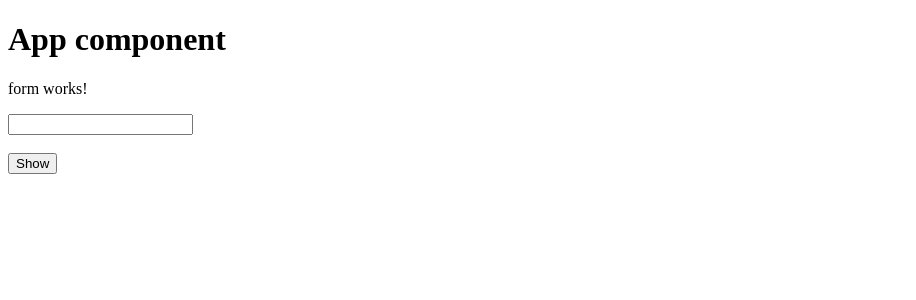
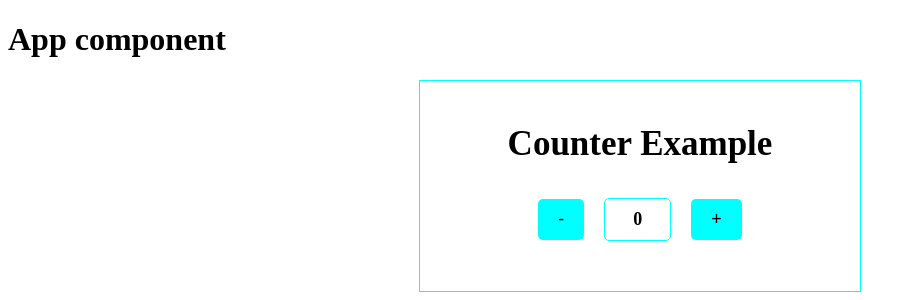
Before and after one commit to maitnt/e-comerce-angular17, an Angular app in the folder eStore/: page / in a window 1280 px wide. Shown: the top 300 px of the page, without its empty margins (0-916 px from the left). Built offline with nearby package versions, Linux system fonts and the light colour scheme.

Commit message:
feat: counter increase/decrease value

```diff
--- a/eStore/src/app/form/form.component.html
+++ b/eStore/src/app/form/form.component.html
@@ -1,6 +1,8 @@
-<p>form works!</p>
-<input type="text" [(ngModel)]="inputVal">
-<br>
-<br>
-<button (click)="show()">Show</button>
-<p>{{dynamicVal}}</p>
+<div class="container">
+    <h1>Counter Example</h1>
+    <div class="btn-container">
+        <button (click)="counter('desc')">-</button>
+        <p>{{count}}</p>
+        <button (click)="counter('incr')">+</button>
+    </div>
+</div>
--- a/eStore/src/app/form/form.component.scss
+++ b/eStore/src/app/form/form.component.scss
@@ -0,0 +1,43 @@
+.container {
+    display: flex;
+    flex-direction: column;
+    justify-content: center;
+    align-items: center;
+    height: 100%;
+    border: 1px solid cyan;
+    width: 400px;
+    padding: 20px;
+    margin: 0 auto;
+}
+
+h1 {
+    text-align: center;
+    font-size: 35px;
+}
+
+.btn-container {
+    display: flex;
+    justify-content: center;
+    align-items: center;
+    margin-bottom: 20px;
+}
+button {
+    padding: 10px 20px;
+    margin: 10px;
+    background-color: cyan;
+    color: black;
+    border: none;
+    font-size: 18px;
+    border-radius: 5px;
+    cursor: pointer;
+}
+p {
+    margin: 10px;
+    font-size: 18px;
+    font-weight: bold;
+    padding: 10px 20px;
+    width: 25px;
+    text-align: center;
+    border-radius: 5px;
+    border: 1px solid cyan;
+}
--- a/eStore/src/app/form/form.component.ts
+++ b/eStore/src/app/form/form.component.ts
@@ -8,9 +8,9 @@ import { FormsModule } from '@angular/forms';
   styleUrl: './form.component.scss'
 })
 export class FormComponent {
-  inputVal: string = '';
-  dynamicVal: string = '';
-  show() {
-    this.dynamicVal = this.inputVal;
+  count = 0;
+  counter(type: string) {
+    type === 'incr' ? this.count++ : this.count--;
   }
+
 }
```
